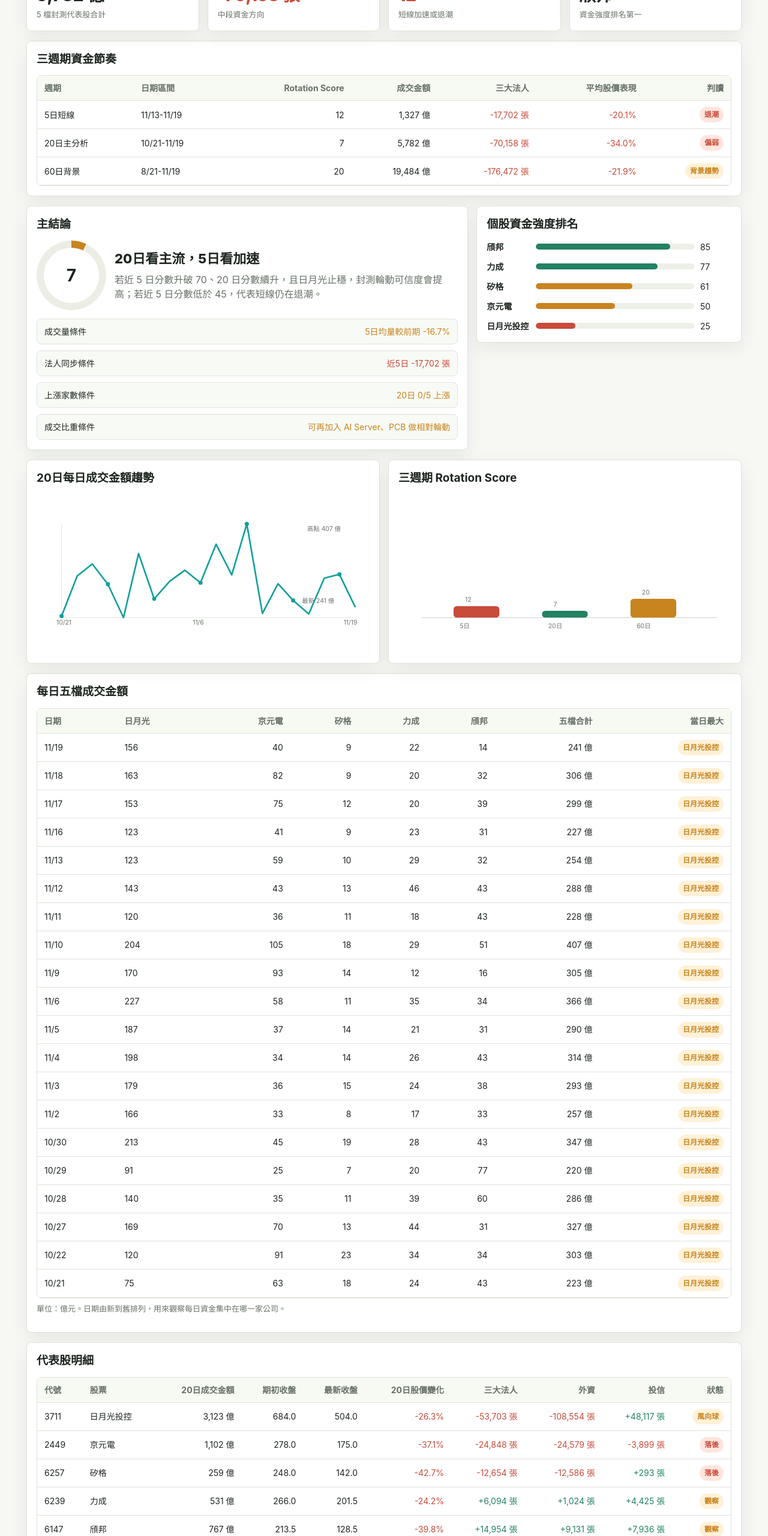
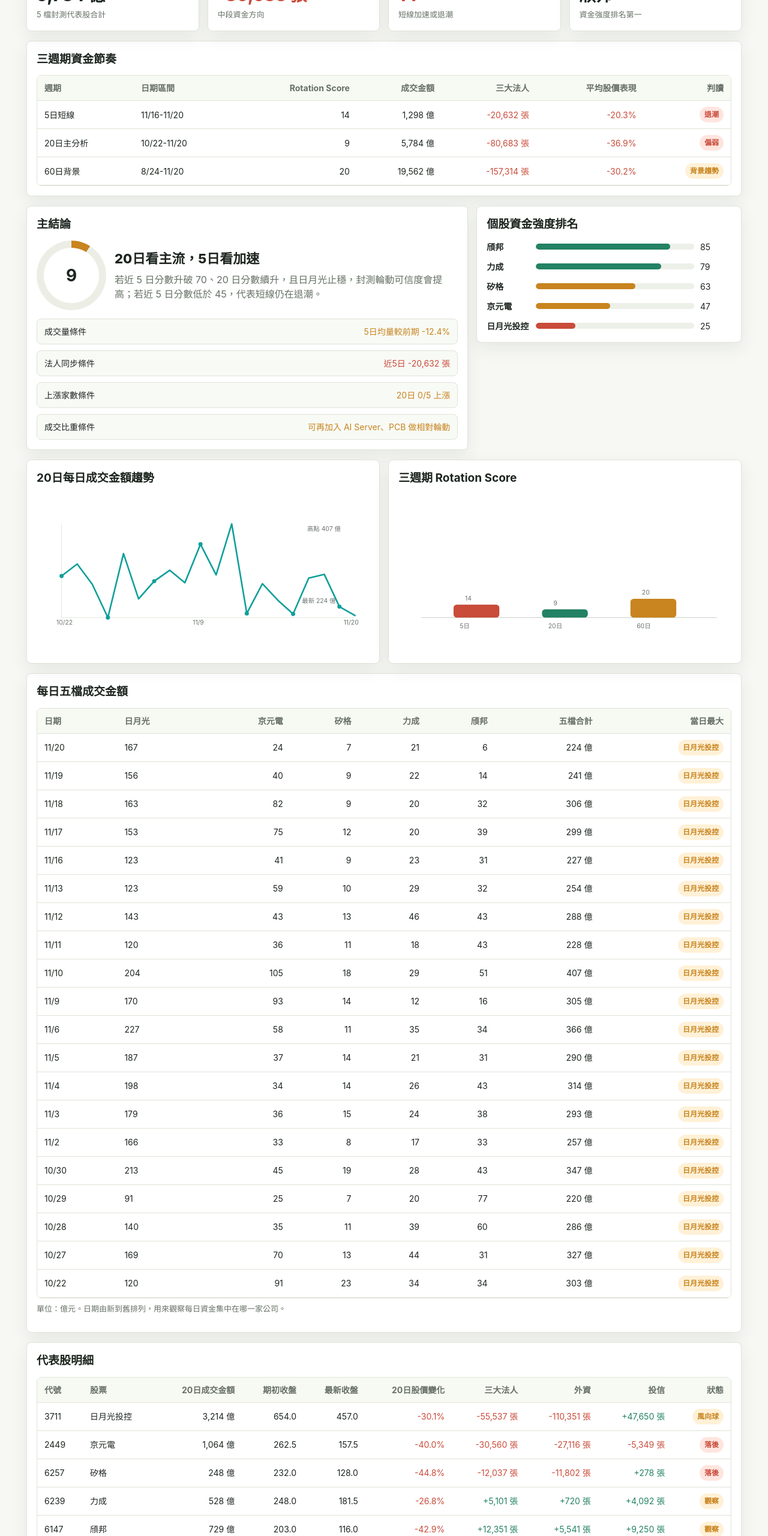
Before and after one commit to hu09-hu/semiconductor-dashboard, a plain HTML site: page index.html in a window 1280 px wide. Shown: the part 240-2800 px from the top of the page at 60% size. Drawn offline with Linux system fonts and the light colour scheme.

Commit message:
Update semiconductor dashboard

```diff
--- a/index.html
+++ b/index.html
@@ -27,7 +27,7 @@
     h2 { margin:0 0 12px; font-size:19px; }
     .positive { color:var(--green); } .negative { color:var(--red); } .warning { color:var(--amber); }
     .decision { display:grid; grid-template-columns:116px 1fr; gap:14px; align-items:center; }
-    .score-ring { width:116px; aspect-ratio:1; border-radius:50%; background:conic-gradient(var(--amber) 0 7%, #eceee6 7% 100%); display:grid; place-items:center; position:relative; }
+    .score-ring { width:116px; aspect-ratio:1; border-radius:50%; background:conic-gradient(var(--amber) 0 9%, #eceee6 9% 100%); display:grid; place-items:center; position:relative; }
     .score-ring::after { content:""; position:absolute; inset:12px; background:var(--panel); border-radius:50%; }
     .score-ring strong { position:relative; z-index:1; font-size:28px; }
     .decision-title { font-size:22px; font-weight:800; margin-bottom:6px; }
@@ -52,23 +52,23 @@
   </style>
 </head>
 <body>
-  <header><div class="topbar"><div><h1>封測資金輪動儀表板</h1><p class="subtitle">更新日：2026/11/19｜主分析：10/21 至 11/19，共 20 個交易日｜輔助觀察：近 5 日與近 60 日</p></div><div class="badge">20日 Rotation Score：7 / 100｜偏弱</div></div></header>
+  <header><div class="topbar"><div><h1>封測資金輪動儀表板</h1><p class="subtitle">更新日：2026/11/20｜主分析：10/22 至 11/20，共 20 個交易日｜輔助觀察：近 5 日與近 60 日</p></div><div class="badge">20日 Rotation Score：9 / 100｜偏弱</div></div></header>
   <main>
     <section class="grid kpis">
-      <div class="card"><div class="kpi-label">20日總成交金額</div><div class="kpi-value">5,782 億</div><div class="kpi-note">5 檔封測代表股合計</div></div>
-      <div class="card"><div class="kpi-label">20日三大法人</div><div class="kpi-value negative">-70,158 張</div><div class="kpi-note">中段資金方向</div></div>
-      <div class="card"><div class="kpi-label">近5日 Rotation Score</div><div class="kpi-value negative">12</div><div class="kpi-note">短線加速或退潮</div></div>
+      <div class="card"><div class="kpi-label">20日總成交金額</div><div class="kpi-value">5,784 億</div><div class="kpi-note">5 檔封測代表股合計</div></div>
+      <div class="card"><div class="kpi-label">20日三大法人</div><div class="kpi-value negative">-80,683 張</div><div class="kpi-note">中段資金方向</div></div>
+      <div class="card"><div class="kpi-label">近5日 Rotation Score</div><div class="kpi-value negative">14</div><div class="kpi-note">短線加速或退潮</div></div>
       <div class="card"><div class="kpi-label">20日攻擊核心</div><div class="kpi-value">頎邦</div><div class="kpi-note">資金強度排名第一</div></div>
     </section>
     <section class="card" style="margin-bottom:16px"><h2>三週期資金節奏</h2><div class="table-wrap"><table><thead><tr><th>週期</th><th>日期區間</th><th>Rotation Score</th><th>成交金額</th><th>三大法人</th><th>平均股價表現</th><th>判讀</th></tr></thead><tbody>
-      <tr><td>5日短線</td><td>11/13-11/19</td><td>12</td><td>1,327 億</td><td class="negative">-17,702 張</td><td class="negative">-20.1%</td><td><span class="pill bad">退潮</span></td></tr>
-      <tr><td>20日主分析</td><td>10/21-11/19</td><td>7</td><td>5,782 億</td><td class="negative">-70,158 張</td><td class="negative">-34.0%</td><td><span class="pill bad">偏弱</span></td></tr>
-      <tr><td>60日背景</td><td>8/21-11/19</td><td>20</td><td>19,484 億</td><td class="negative">-176,472 張</td><td class="negative">-21.9%</td><td><span class="pill watch">背景趨勢</span></td></tr>
+      <tr><td>5日短線</td><td>11/16-11/20</td><td>14</td><td>1,298 億</td><td class="negative">-20,632 張</td><td class="negative">-20.3%</td><td><span class="pill bad">退潮</span></td></tr>
+      <tr><td>20日主分析</td><td>10/22-11/20</td><td>9</td><td>5,784 億</td><td class="negative">-80,683 張</td><td class="negative">-36.9%</td><td><span class="pill bad">偏弱</span></td></tr>
+      <tr><td>60日背景</td><td>8/24-11/20</td><td>20</td><td>19,562 億</td><td class="negative">-157,314 張</td><td class="negative">-30.2%</td><td><span class="pill watch">背景趨勢</span></td></tr>
     </tbody></table></div></section>
     <section class="grid layout">
-      <div class="card"><h2>主結論</h2><div class="decision"><div class="score-ring"><strong>7</strong></div><div><div class="decision-title">20日看主流，5日看加速</div><p class="decision-text">若近 5 日分數升破 70、20 日分數續升，且日月光止穩，封測輪動可信度會提高；若近 5 日分數低於 45，代表短線仍在退潮。</p></div></div><div class="signal-list">
-        <div class="signal"><span>成交量條件</span><span class="warning">5日均量較前期 -16.7%</span></div>
-        <div class="signal"><span>法人同步條件</span><span class="negative">近5日 -17,702 張</span></div>
+      <div class="card"><h2>主結論</h2><div class="decision"><div class="score-ring"><strong>9</strong></div><div><div class="decision-title">20日看主流，5日看加速</div><p class="decision-text">若近 5 日分數升破 70、20 日分數續升，且日月光止穩，封測輪動可信度會提高；若近 5 日分數低於 45，代表短線仍在退潮。</p></div></div><div class="signal-list">
+        <div class="signal"><span>成交量條件</span><span class="warning">5日均量較前期 -12.4%</span></div>
+        <div class="signal"><span>法人同步條件</span><span class="negative">近5日 -20,632 張</span></div>
         <div class="signal"><span>上漲家數條件</span><span class="warning">20日 0/5 上漲</span></div>
         <div class="signal"><span>成交比重條件</span><span class="warning">可再加入 AI Server、PCB 做相對輪動</span></div>
       </div></div>
@@ -81,20 +81,20 @@
 
           <div class="rank-row">
             <strong>力成</strong>
-            <div class="track"><div class="fill " style="width: 77%"></div></div>
-            <span>77</span>
+            <div class="track"><div class="fill " style="width: 79%"></div></div>
+            <span>79</span>
           </div>
 
           <div class="rank-row">
             <strong>矽格</strong>
-            <div class="track"><div class="fill warn" style="width: 61%"></div></div>
-            <span>61</span>
+            <div class="track"><div class="fill warn" style="width: 63%"></div></div>
+            <span>63</span>
           </div>
 
           <div class="rank-row">
             <strong>京元電</strong>
-            <div class="track"><div class="fill warn" style="width: 50%"></div></div>
-            <span>50</span>
+            <div class="track"><div class="fill warn" style="width: 47%"></div></div>
+            <span>47</span>
           </div>
 
           <div class="rank-row">
@@ -104,10 +104,20 @@
           </div></div></div>
     </section>
     <section class="grid two-col">
-      <div class="card"><h2>20日每日成交金額趨勢</h2><svg class="chart" viewBox="0 0 640 260"><line x1="48" y1="218" x2="612" y2="218" stroke="#dfe4d8"/><line x1="48" y1="38" x2="48" y2="218" stroke="#dfe4d8"/><polyline class="line-amount" points="48,215 78,138 107,115 137,154 167,218 196,95 226,182 256,148 285,127 315,151 345,77 375,136 404,38 434,210 464,153 493,185 523,211 553,142 582,135 612,197"/><g fill="#0f9f9a"><circle cx="48" cy="215" r="4"/><circle cx="137" cy="154" r="4"/><circle cx="226" cy="182" r="4"/><circle cx="315" cy="151" r="4"/><circle cx="404" cy="38" r="4"/><circle cx="493" cy="185" r="4"/><circle cx="582" cy="135" r="4"/></g><g class="axis-label"><text x="38" y="232">10/21</text><text x="300" y="232">11/6</text><text x="590" y="232">11/19</text><text x="520" y="52">高點 407 億</text><text x="510" y="190">最新 241 億</text></g></svg></div>
-      <div class="card"><h2>三週期 Rotation Score</h2><svg class="chart" viewBox="0 0 640 260"><line x1="44" y1="218" x2="612" y2="218" stroke="#bfc8bd"/><g><rect class="bar-negative" x="106" y="196" width="88" height="22" rx="6"/><rect class="bar-positive" x="276" y="205" width="88" height="13" rx="6"/><rect class="bar-amber" x="446" y="182" width="88" height="36" rx="6"/></g><g class="axis-label"><text x="118" y="238">5日</text><text x="128" y="188">12</text><text x="288" y="238">20日</text><text x="298" y="197">7</text><text x="458" y="238">60日</text><text x="468" y="174">20</text></g></svg></div>
+      <div class="card"><h2>20日每日成交金額趨勢</h2><svg class="chart" viewBox="0 0 640 260"><line x1="48" y1="218" x2="612" y2="218" stroke="#dfe4d8"/><line x1="48" y1="38" x2="48" y2="218" stroke="#dfe4d8"/><polyline class="line-amount" points="48,138 78,115 107,154 137,218 167,95 196,182 226,148 256,127 285,151 315,77 345,136 375,38 404,210 434,153 464,185 493,211 523,142 553,135 582,197 612,214"/><g fill="#0f9f9a"><circle cx="48" cy="138" r="4"/><circle cx="137" cy="218" r="4"/><circle cx="226" cy="148" r="4"/><circle cx="315" cy="77" r="4"/><circle cx="404" cy="210" r="4"/><circle cx="493" cy="211" r="4"/><circle cx="582" cy="197" r="4"/></g><g class="axis-label"><text x="38" y="232">10/22</text><text x="300" y="232">11/9</text><text x="590" y="232">11/20</text><text x="520" y="52">高點 407 億</text><text x="510" y="190">最新 224 億</text></g></svg></div>
+      <div class="card"><h2>三週期 Rotation Score</h2><svg class="chart" viewBox="0 0 640 260"><line x1="44" y1="218" x2="612" y2="218" stroke="#bfc8bd"/><g><rect class="bar-negative" x="106" y="193" width="88" height="25" rx="6"/><rect class="bar-positive" x="276" y="202" width="88" height="16" rx="6"/><rect class="bar-amber" x="446" y="182" width="88" height="36" rx="6"/></g><g class="axis-label"><text x="118" y="238">5日</text><text x="128" y="185">14</text><text x="288" y="238">20日</text><text x="298" y="194">9</text><text x="458" y="238">60日</text><text x="468" y="174">20</text></g></svg></div>
     </section>
     <section class="card" style="margin-top:16px"><h2>每日五檔成交金額</h2><div class="table-wrap"><table><thead><tr><th>日期</th><th>日月光</th><th>京元電</th><th>矽格</th><th>力成</th><th>頎邦</th><th>五檔合計</th><th>當日最大</th></tr></thead><tbody>
+            <tr>
+              <td>11/20</td>
+              <td>167</td>
+              <td>24</td>
+              <td>7</td>
+              <td>21</td>
+              <td>6</td>
+              <td>224 億</td>
+              <td><span class="pill watch">日月光投控</span></td>
+            </tr>
             <tr>
               <td>11/19</td>
               <td>156</td>
@@ -297,61 +307,51 @@
               <td>34</td>
               <td>303 億</td>
               <td><span class="pill watch">日月光投控</span></td>
-            </tr>
-            <tr>
-              <td>10/21</td>
-              <td>75</td>
-              <td>63</td>
-              <td>18</td>
-              <td>24</td>
-              <td>43</td>
-              <td>223 億</td>
-              <td><span class="pill watch">日月光投控</span></td>
             </tr></tbody></table></div><p class="kpi-note">單位：億元。日期由新到舊排列，用來觀察每日資金集中在哪一家公司。</p></section>
     <section class="card" style="margin-top:16px"><h2>代表股明細</h2><div class="table-wrap"><table><thead><tr><th>代號</th><th>股票</th><th>20日成交金額</th><th>期初收盤</th><th>最新收盤</th><th>20日股價變化</th><th>三大法人</th><th>外資</th><th>投信</th><th>狀態</th></tr></thead><tbody>
             <tr>
-              <td>3711</td><td>日月光投控</td><td>3,123 億</td>
-              <td>684.0</td><td>504.0</td>
-              <td class="negative">-26.3%</td>
-              <td class="negative">-53,703 張</td>
-              <td class="negative">-108,554 張</td>
-              <td class="positive">+48,117 張</td>
+              <td>3711</td><td>日月光投控</td><td>3,214 億</td>
+              <td>654.0</td><td>457.0</td>
+              <td class="negative">-30.1%</td>
+              <td class="negative">-55,537 張</td>
+              <td class="negative">-110,351 張</td>
+              <td class="positive">+47,650 張</td>
               <td><span class="pill watch">風向球</span></td>
             </tr>
             <tr>
-              <td>2449</td><td>京元電</td><td>1,102 億</td>
-              <td>278.0</td><td>175.0</td>
-              <td class="negative">-37.1%</td>
-              <td class="negative">-24,848 張</td>
-              <td class="negative">-24,579 張</td>
-              <td class="negative">-3,899 張</td>
+              <td>2449</td><td>京元電</td><td>1,064 億</td>
+              <td>262.5</td><td>157.5</td>
+              <td class="negative">-40.0%</td>
+              <td class="negative">-30,560 張</td>
+              <td class="negative">-27,116 張</td>
+              <td class="negative">-5,349 張</td>
               <td><span class="pill bad">落後</span></td>
             </tr>
             <tr>
-              <td>6257</td><td>矽格</td><td>259 億</td>
-              <td>248.0</td><td>142.0</td>
-              <td class="negative">-42.7%</td>
-              <td class="negative">-12,654 張</td>
-              <td class="negative">-12,586 張</td>
-              <td class="positive">+293 張</td>
+              <td>6257</td><td>矽格</td><td>248 億</td>
+              <td>232.0</td><td>128.0</td>
+              <td class="negative">-44.8%</td>
+              <td class="negative">-12,037 張</td>
+              <td class="negative">-11,802 張</td>
+              <td class="positive">+278 張</td>
               <td><span class="pill bad">落後</span></td>
             </tr>
             <tr>
-              <td>6239</td><td>力成</td><td>531 億</td>
-              <td>266.0</td><td>201.5</td>
-              <td class="negative">-24.2%</td>
-              <td class="positive">+6,094 張</td>
-              <td class="positive">+1,024 張</td>
-              <td class="positive">+4,425 張</td>
+              <td>6239</td><td>力成</td><td>528 億</td>
+              <td>248.0</td><td>181.5</td>
+              <td class="negative">-26.8%</td>
+              <td class="positive">+5,101 張</td>
+              <td class="positive">+720 張</td>
+              <td class="positive">+4,092 張</td>
               <td><span class="pill watch">觀察</span></td>
             </tr>
             <tr>
-              <td>6147</td><td>頎邦</td><td>767 億</td>
-              <td>213.5</td><td>128.5</td>
-              <td class="negative">-39.8%</td>
-              <td class="positive">+14,954 張</td>
-              <td class="positive">+9,131 張</td>
-              <td class="positive">+7,936 張</td>
+              <td>6147</td><td>頎邦</td><td>729 億</td>
+              <td>203.0</td><td>116.0</td>
+              <td class="negative">-42.9%</td>
+              <td class="positive">+12,351 張</td>
+              <td class="positive">+5,541 張</td>
+              <td class="positive">+9,250 張</td>
               <td><span class="pill watch">觀察</span></td>
             </tr></tbody></table></div></section>
     <section class="grid notes">
```
